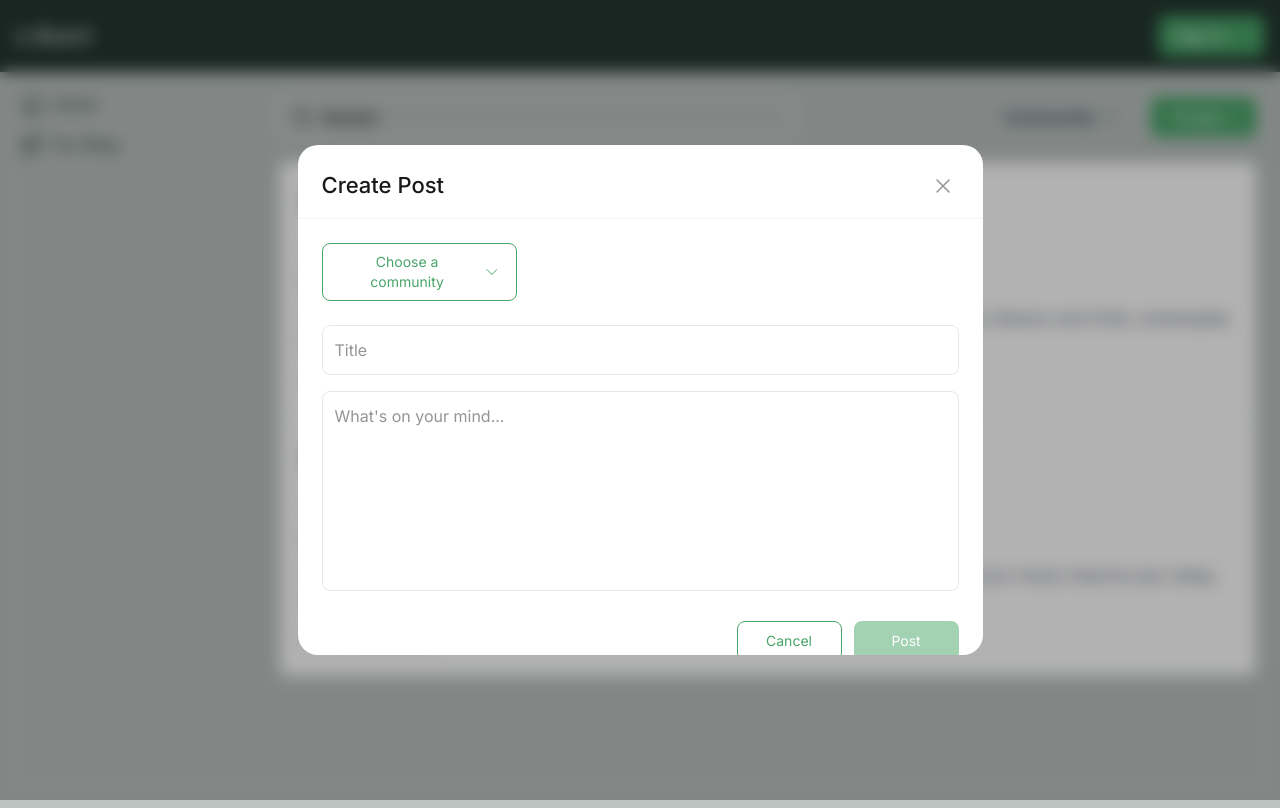
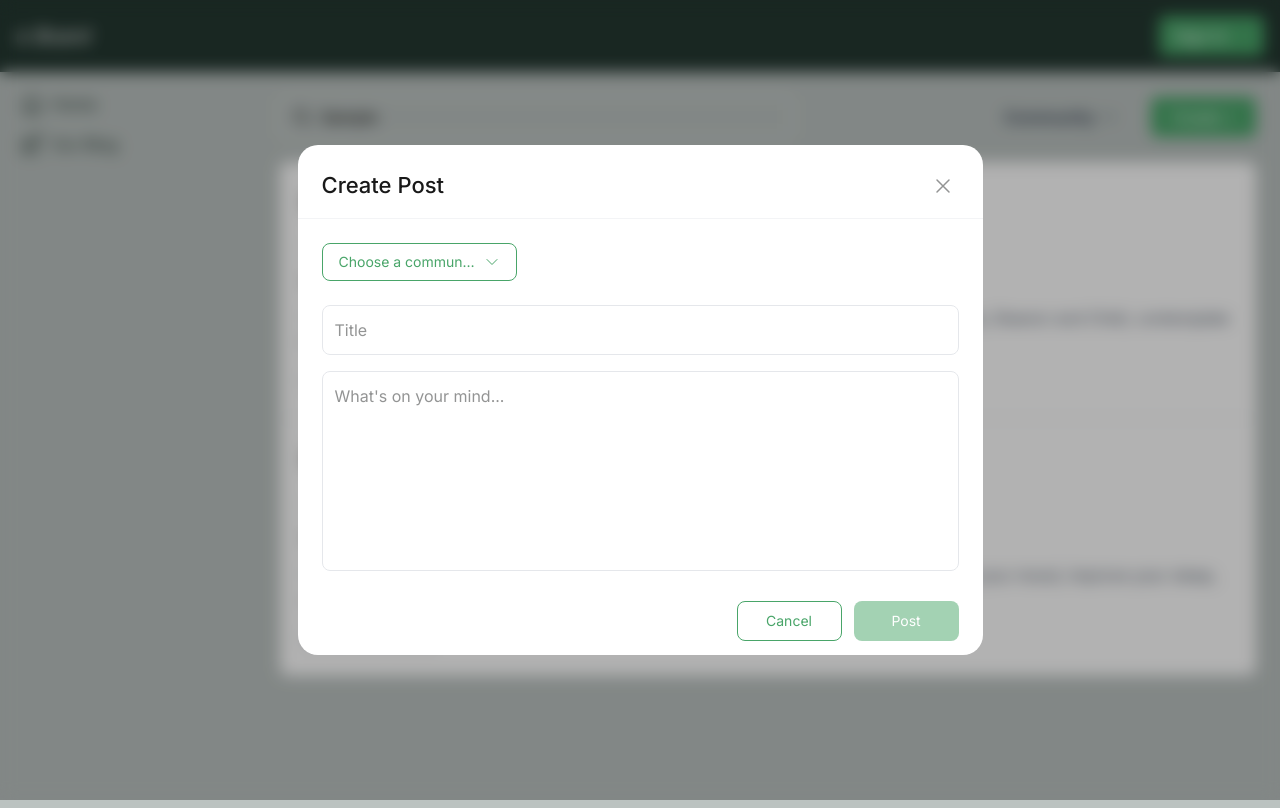
Before and after one commit to bossmiiz/web-board, a Next.js app in the folder frontend/: page / in a window 1280 px wide. Both pictures are taken after typing "Sample" into the empty fields and a click on the button "Create +". Built offline with nearby package versions, Linux system fonts and the light colour scheme; grey boxes are pictures that could not be loaded.

Commit message:
Feat : fix style create post modal for desktop device

```diff
--- a/frontend/src/components/CreatePostModal.tsx
+++ b/frontend/src/components/CreatePostModal.tsx
@@ -58,14 +58,14 @@ export default function CreatePostModal({
           <div className="mb-4 md:mb-6 relative">
             <button
               onClick={() => setIsCategoryDropdownOpen(!isCategoryDropdownOpen)}
-              className="inline-flex w-[311px] md:w-[195px] items-center justify-center px-4 py-2 text-sm text-custom_success bg-white border border-custom_success rounded-lg transition-colors text-center"
+              className="inline-flex w-full md:w-[195px] items-center justify-between px-4 py-2 text-sm text-custom_success bg-white border border-custom_success rounded-lg transition-colors"
             >
-              {selectedCategory || "Choose a community"}
-              <ChevronDownIcon className="h-4 w-4 ml-2 text-custom_success" />
+              <span className="truncate">{selectedCategory || "Choose a community"}</span>
+              <ChevronDownIcon className="h-4 w-4 ml-2 flex-shrink-0 text-custom_success" />
             </button>
 
             {isCategoryDropdownOpen && (
-              <div className="absolute left-0 mt-2 w-[311px] md:w-[320px] bg-white border border-custom_gray-100 rounded-lg shadow-lg z-20">
+              <div className="absolute left-0 mt-2 w-full md:w-[320px] bg-white border border-custom_gray-100 rounded-lg shadow-lg z-20">
                 {categories.map((category) => (
                   <button
                     key={category.id}
```
